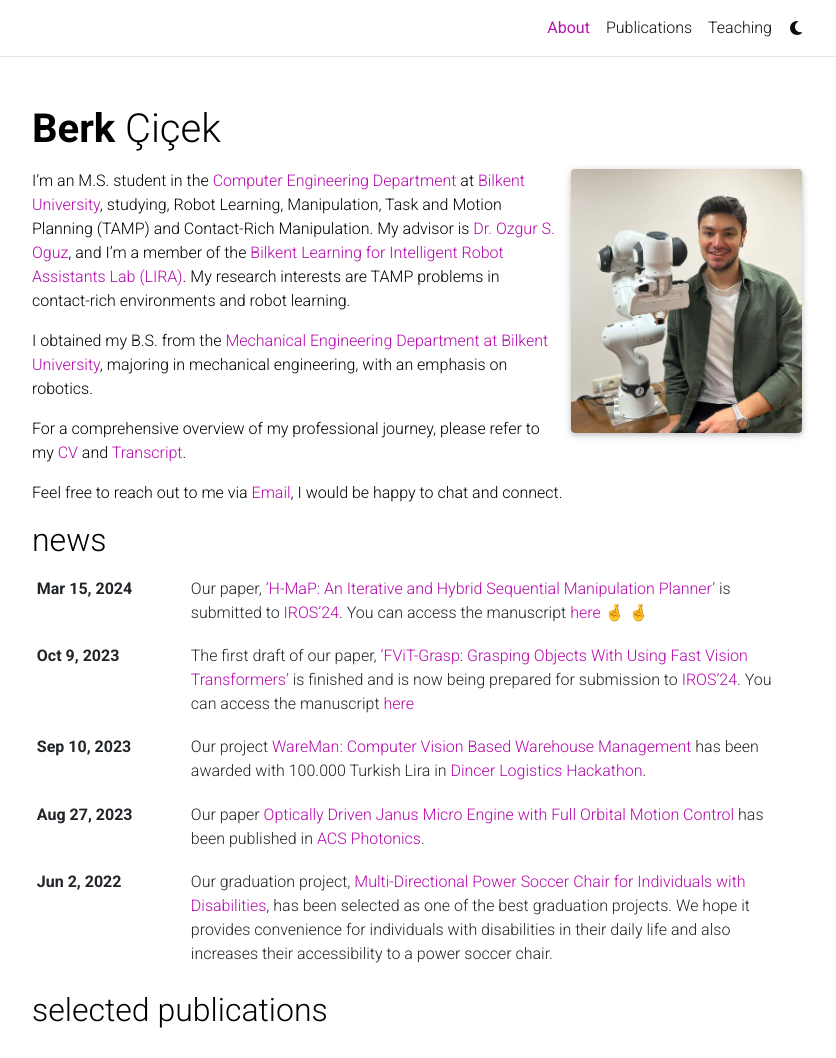
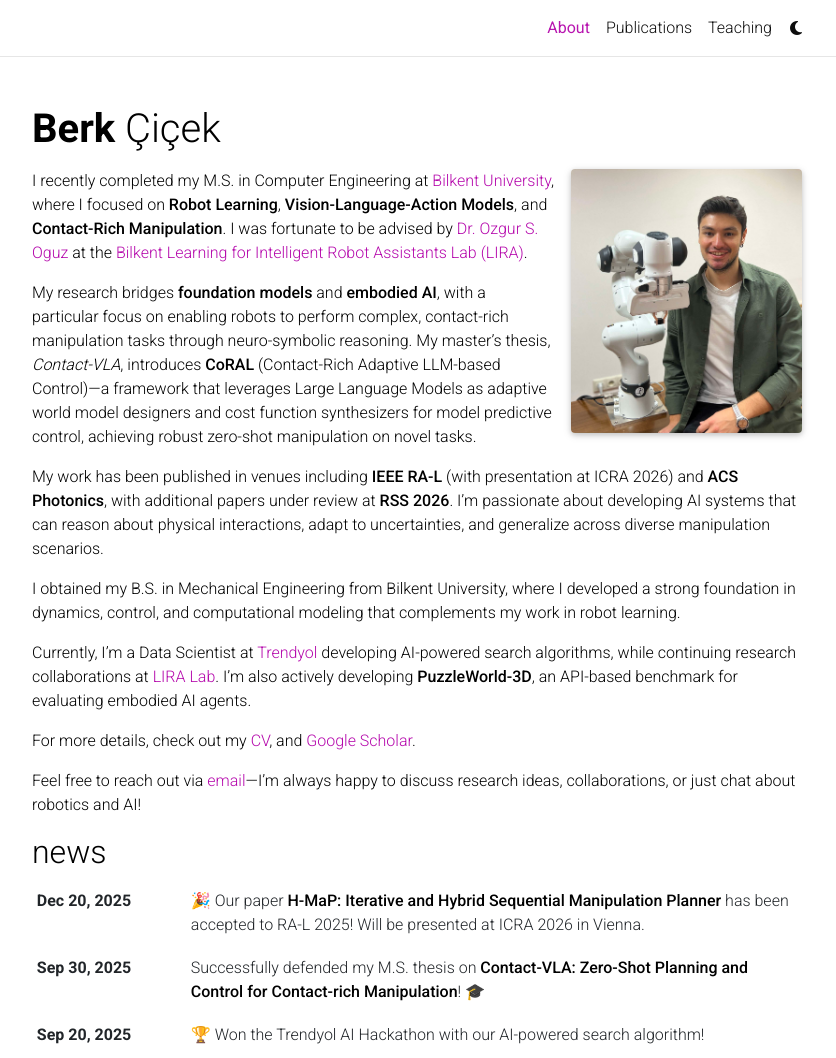
Before and after one commit to berk-cicek/berk-cicek.github.io, a Jekyll site: the page built from _pages/about.md, in a window 1280 px wide and 1400 px high, cut to the strip 0-1058 px from the top of the window. Shown: the whole strip, without its empty margins (223-1059 px from the left). Built offline with Jekyll 4.4.1, drawn with Linux system fonts in a browser that asks for light colours; full-size pictures stand in for the smaller copies a plugin makes; comment, search, counter and statistics services are not loaded; a style sheet for code colours, icons or effects is not loaded.

Commit message:
updates huge

```diff
--- a/_pages/about.md
+++ b/_pages/about.md
@@ -16,10 +16,16 @@
 social: true  # includes social icons at the bottom of the page
 ---
 
-I'm an M.S. student in the [Computer Engineering Department](https://w3.cs.bilkent.edu.tr) at [Bilkent University](https://w3.bilkent.edu.tr/bilkent/), studying, Robot Learning, Manipulation, Task and Motion Planning (TAMP) and Contact-Rich Manipulation. My advisor is [Dr. Ozgur S. Oguz](https://oz-oguz.github.io), and I'm a member of the [Bilkent Learning for Intelligent Robot Assistants Lab (LIRA)](https://bilkent-lira.github.io). My research interests are TAMP problems in contact-rich environments and robot learning.
+I recently completed my M.S. in Computer Engineering at [Bilkent University](https://w3.bilkent.edu.tr/bilkent/), where I focused on **Robot Learning**, **Vision-Language-Action Models**, and **Contact-Rich Manipulation**. I was fortunate to be advised by [Dr. Ozgur S. Oguz](https://oz-oguz.github.io) at the [Bilkent Learning for Intelligent Robot Assistants Lab (LIRA)](https://bilkent-lira.github.io).
 
-I obtained my B.S. from the [Mechanical Engineering Department at Bilkent University](https://me.bilkent.edu.tr/), majoring in mechanical engineering, with an emphasis on robotics.
+My research bridges **foundation models** and **embodied AI**, with a particular focus on enabling robots to perform complex, contact-rich manipulation tasks through neuro-symbolic reasoning. My master's thesis, [*Contact-VLA*](https://repository.bilkent.edu.tr/items/8206bc1f-a473-45bb-8952-50deb4b3f659), introduces **CoRAL** (Contact-Rich Adaptive LLM-based Control)—a framework that leverages Large Language Models as adaptive world model designers and cost function synthesizers for model predictive control, achieving robust zero-shot manipulation on novel tasks.
 
-For a comprehensive overview of my professional journey, please refer to my [CV](assets/pdf/cicek_cv.pdf) and [Transcript](assets/pdf/cicek_transcript.pdf).
+My work has been published in venues including **IEEE RA-L** (with presentation at ICRA 2026) and **ACS Photonics**, with additional papers under review at **RSS 2026**. I'm passionate about developing AI systems that can reason about physical interactions, adapt to uncertainties, and generalize across diverse manipulation scenarios.
 
-Feel free to reach out to me via [Email](mailto:cicekberk8@bilkent.edu.tr), I would be happy to chat and connect.
+I obtained my B.S. in Mechanical Engineering from Bilkent University, where I developed a strong foundation in dynamics, control, and computational modeling that complements my work in robot learning.
+
+Currently, I'm a Data Scientist at [Trendyol](https://www.trendyol.com) developing AI-powered search algorithms, while continuing research collaborations at [LIRA Lab](https://bilkent-lira.github.io). I'm also actively developing [**PuzzleWorld-3D**](https://www.puzzleworld-3d.com), an API-based benchmark for evaluating embodied AI agents.
+
+For more details, check out my [CV](assets/pdf/berk_cicek_cv_phd.pdf), and [Google Scholar](https://scholar.google.com/citations?user=S03JmUcAAAAJ&hl=tr).
+
+Feel free to reach out via [email](mailto:cicekberk8@gmail.com)—I'm always happy to discuss research ideas, collaborations, or just chat about robotics and AI!
```
Also changed, not shown: _bibliography/papers.bib (+21 -11 lines), _news/hmap.md (+2 -2 lines), _news/master-graduation.md (added, +7 -0 lines), _news/trendyol-hackathon.md (added, +7 -0 lines), 1 other file.
